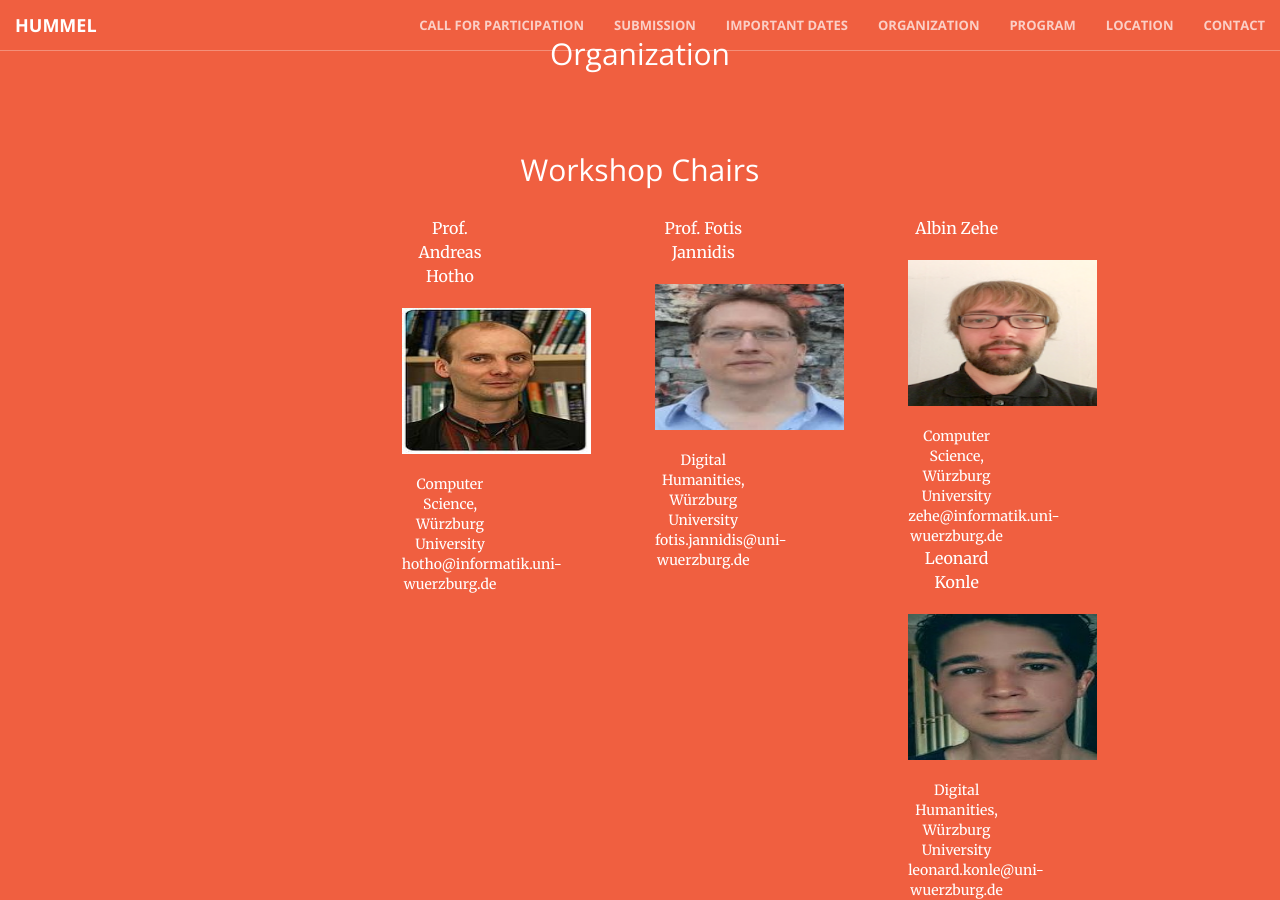
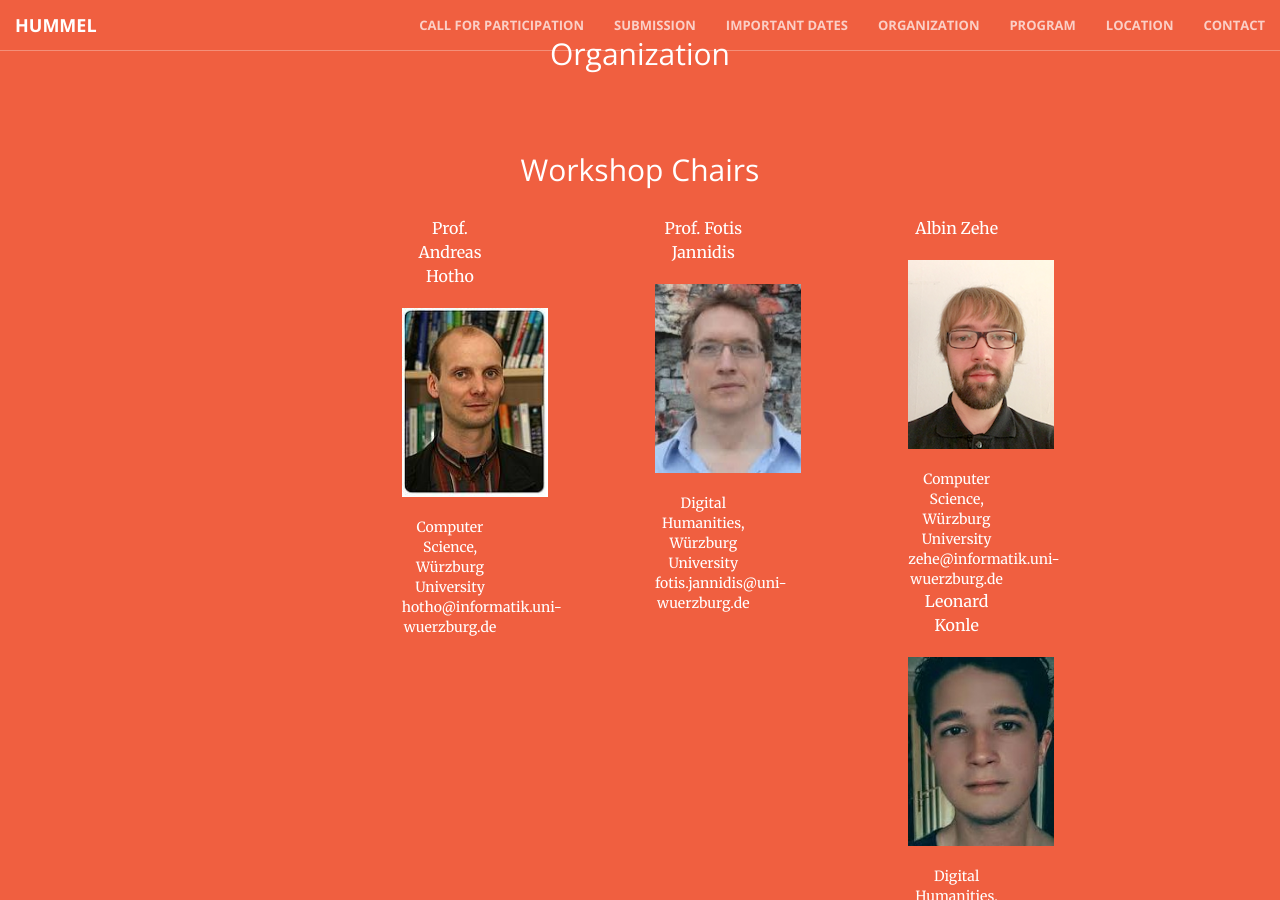
Before and after one commit to cophi-wue/ecml19.hummel.github.io, a Jekyll site: the page built from index.html, in a window 1280 px wide and 900 px high, scrolled down 2979 px. Built offline with Jekyll 4.4.1, drawn with Linux system fonts in a browser that asks for light colours.

Commit message:
Update orga.html

```diff
--- a/_includes/orga.html
+++ b/_includes/orga.html
@@ -12,28 +12,28 @@
 		</div>
                 <div class="col-lg-2 col-lg-offset-2 text-center">
 					<p>Prof. Andreas Hotho</p>
-                    <img src="img/hotho.jpg" alt="" height="146" width="189">
+                    <img src="img/hotho.jpg" alt="" height="189" width="146">
 					<br><br>
 					Computer Science, Würzburg University<br>
                     hotho@informatik.uni-wuerzburg.de<br>
                 </div>
                 <div class="col-lg-2 col-lg-offset-2 text-center">
 					<p>Prof. Fotis Jannidis</p>
-                    <img src="img/jannidis.jpeg" alt="" height="146" width="189">
+                    <img src="img/jannidis.jpeg" alt="" height="189" width="146">
 					<br><br>
 					Digital Humanities, Würzburg University<br>
                     fotis.jannidis@uni-wuerzburg.de<br>
                 </div>
                 <div class="col-lg-2 col-lg-offset-2 text-center">
 					<p>Albin Zehe</p>
-                    <img src="img/zehe.png" alt="" height="146" width="189">
+                    <img src="img/zehe.png" alt="" height="189" width="146">
 					<br><br>
 					Computer Science, Würzburg University<br>
                     zehe@informatik.uni-wuerzburg.de<br>
                 </div>
                 <div class="col-lg-2 col-lg-offset-2 text-center">
 					<p>Leonard Konle</p>
-                    <img src="img/konle.jpeg" alt="" height="146" width="189">
+                    <img src="img/konle.jpeg" alt="" height="189" width="146">
 					<br><br>
 					Digital Humanities, Würzburg University<br>
                     leonard.konle@uni-wuerzburg.de<br>
```
